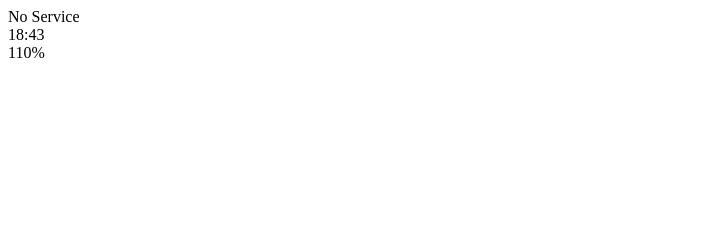
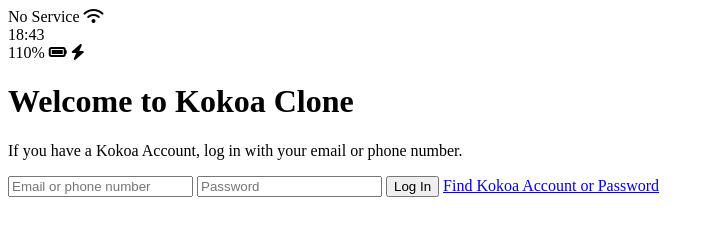
Before and after one commit to basewo/kokoaclonecode001, a plain HTML site: page index.html in a window 1280 px wide. Shown: the whole page, without its empty margins (0-714 px from the left). Drawn offline with Linux system fonts and the light colour scheme.

Commit message:
updated index.html

```diff
--- a/index.html
+++ b/index.html
@@ -1,27 +1,42 @@
-<!doctype html>
-<html>
+<!DOCTYPE html>
+<html lang="en">
+
 <head>
-    <meta dataset="utf-8">
-    <title>Welcome to Kakaotalk</title>
+  <meta charset="UTF-8" />
+  <meta name="viewport" content="width=device-width, initial-scale=1.0" />
+  <title>Welcome to Kokoa Clone</title>
 </head>
+
 <body>
   <div class="status-bar">
     <div class="status-bar__column">
       <span>No Service</span>
-        <!-- To Do: Wifi Icon -->
+      <i class="fas fa-wifi"></i>
     </div>
-      <div class="status-bar__column"></div>
+    <div class="status-bar__column">
       <span>18:43</span>
     </div>
     <div class="status-bar__column">
       <span>110%</span>
-        <!-- Battery Icon -->
-        <!-- Lightning Icon -->
+      <i class="fas fa-battery-full"></i>
+      <i class="fas fa-bolt"></i>
+    </div>
   </div>
 
+  <header class="welcome-header">
+    <h1 class="welcome-header__title">Welcome to Kokoa Clone</h1>
+    <p class="welcome-header__text">
+      If you have a Kokoa Account, log in with your email or phone number.
+    </p>
+  </header>
 
+  <form id="login-form">
+    <input type="text" placeholder="Email or phone number" />
+    <input type="password" placeholder="Password" />
+    <input type="submit" value="Log In" />
+    <a href="#">Find Kokoa Account or Password</a>
+  </form>
 
-    </div>
     <script src="https://kit.fontawesome.com/2ea6e66cd7.js" crossorigin="anonymous"></script>
   </body>
 </html>
```
Lines whose indentation alone changed are shown as unchanged.
